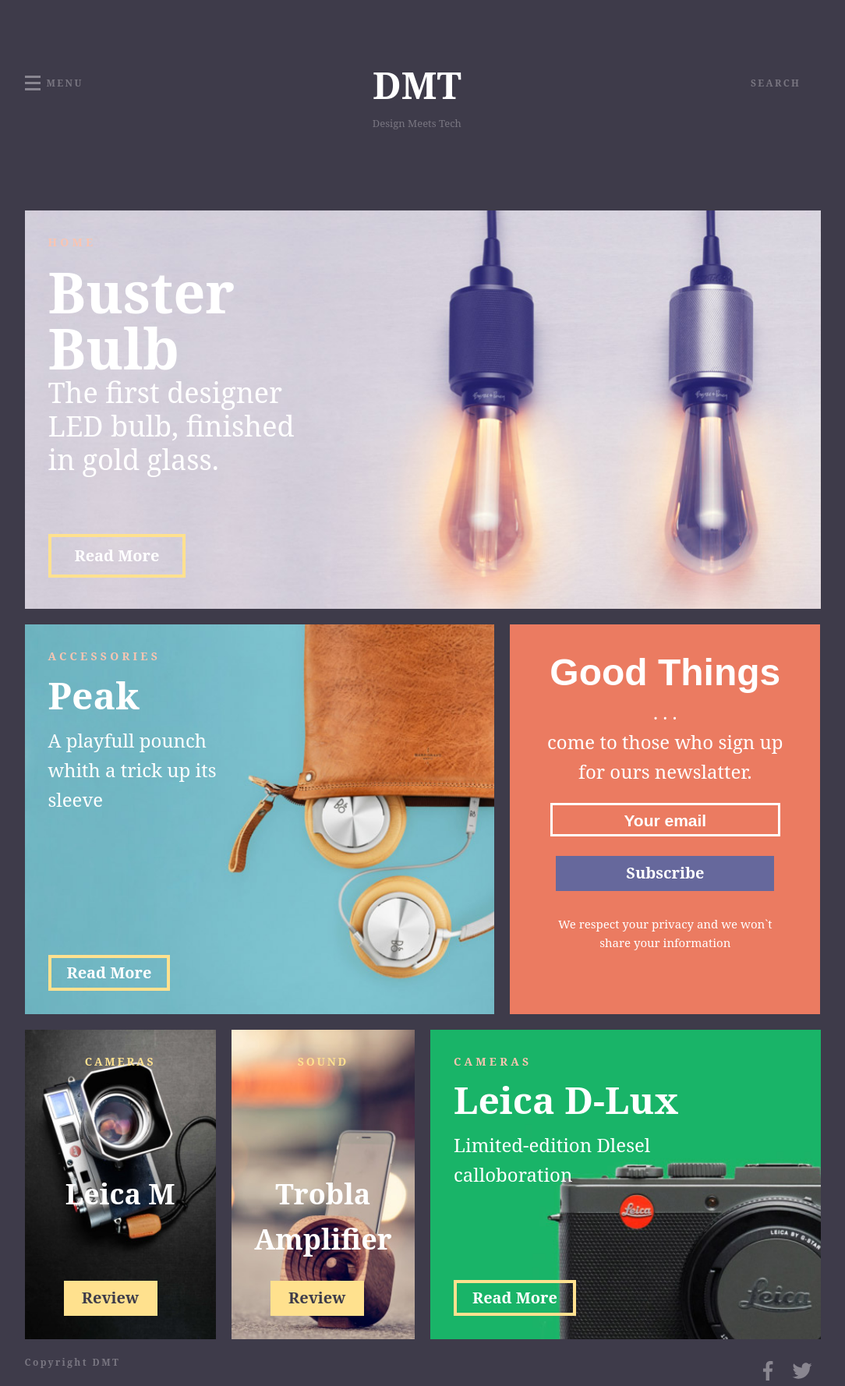
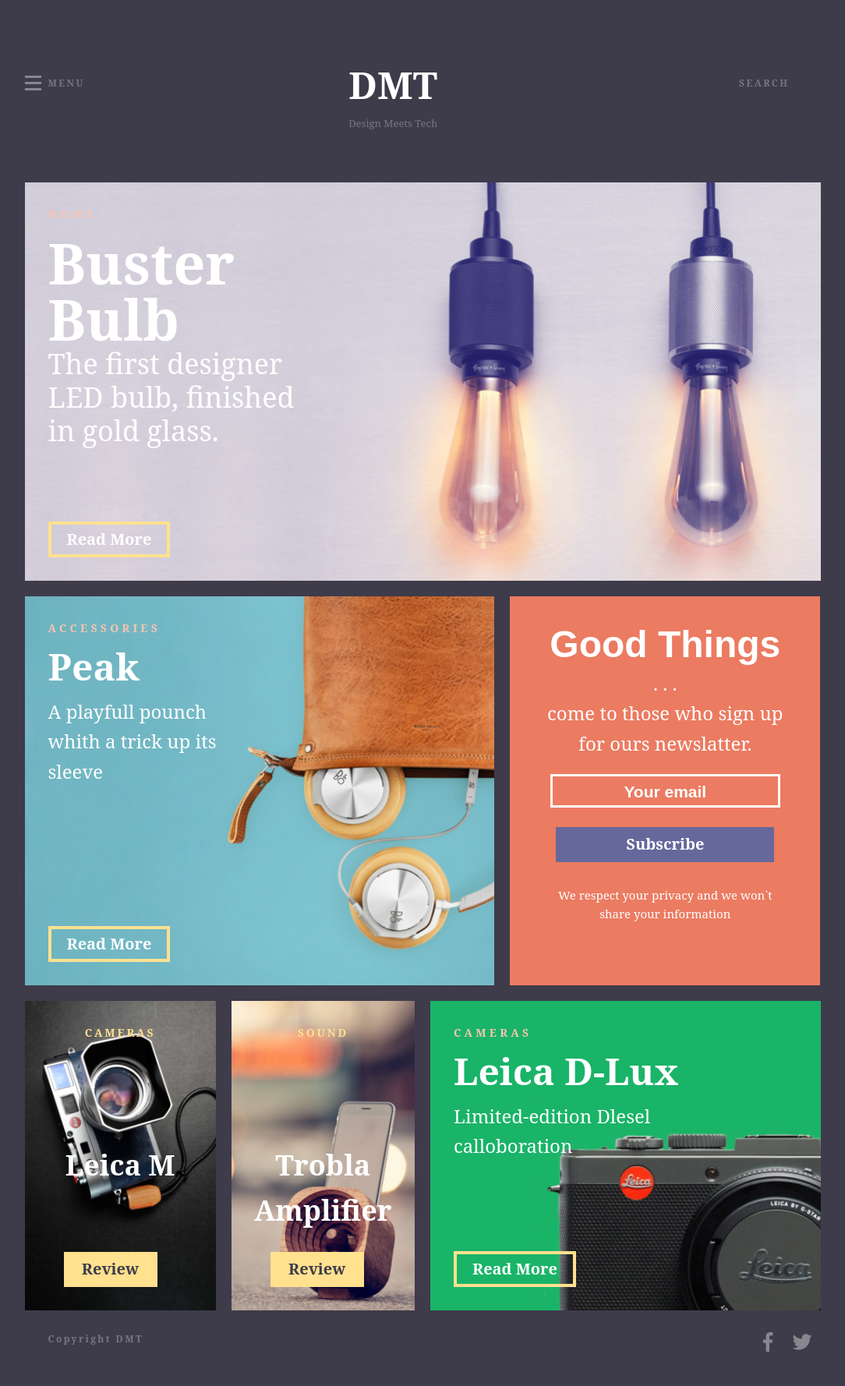
Before and after one commit to CEHCOP/DMT, a plain HTML site: page index.html in a window 1280 px wide. Shown: the whole page at 78% size, without its empty margins (98-1182 px from the left). After the commit the page ends 1741 px from the top, so only its background shows below. Drawn offline with Linux system fonts and the light colour scheme; a web font is replaced by a local one.

Commit message:
add buttons

```diff
--- a/assets/style.css
+++ b/assets/style.css
@@ -1,13 +1,9 @@
 body {
     margin: 0;
     font-family: 'Campton', 'serif';
-
-
-
     font-size: 23px;
     line-height: 1.6;
     color: #333333;
-
     background-color: #3e3b4a;
 }
 
@@ -26,27 +22,20 @@
 /* Container */
 .container__one {
     display: flex;
-
     position: relative;
-
     padding-bottom: 20px;
-
     width: 100%;
     max-width: 1021px;
     margin: 0 auto;
-
 }
-
 
 /* Intro */
 
 .intro {
     width: 100%;
-
     display: flex;
     flex-direction: column;
     align-items: center;
-
     margin-top: 71px;
     margin-bottom: 45px;
 }
@@ -54,7 +43,6 @@
 .intro__title {
     font-size: 48px;
     font-weight: bold;
-
     color:white;
 }
 
@@ -67,54 +55,62 @@
 
 .intro__subtitle {
     font-size: 13px;
-
     color: #797681;
 }
 
 .burger__menu {
+    position: absolute;
     text-decoration: none;
-
+    padding-left: 30px;
+    top: -8px;
     font-size: 12px;
     font-weight: bold;
     letter-spacing: 0.2em;
-
     color: #797681;
 }
 
-.search {
+.burger__footer {
+    position: absolute;
     text-decoration: none;
-
+    padding-top: 15px;
+    padding-left: 30px;
+    top: -8px;
     font-size: 12px;
     font-weight: bold;
     letter-spacing: 0.2em;
-
+    color: #797681;
+}
+.search {
+    position: relative;
+    text-decoration: none;
+    padding-right: 40px;
+    font-size: 12px;
+    font-weight: bold;
+    letter-spacing: 0.2em;
     color: #797681;
 }
 
 .icon__search {
+    position: absolute;
+    z-index: 1;
+    bottom: 90px;
+    right: 0;
     background-image: url(./images/search.png);
-    height: 23px;
-    width: 30px;
+    background-repeat: no-repeat ;
+    height: 46px;
+    width: 40px;
 }
-
-
 
 /* Burger */
 
-
 .burger__item {
-    /* display: block; */
     width: 25px;
     height: 3px;
-
     background-color: #898691;
-
     font-size: 0;
     color: transparent;
-
     position: relative;
     margin-right: 7px;
-
 }
 
 .burger__item:before,
@@ -123,38 +119,28 @@
     width: 100%;
     height: 100%;
     position: absolute;
-
     background-color: #898691;
-
     left: 0;
     z-index: 1;
 }
 
 .burger__item:before {
     top: -8px;
-
 }
 
 .burger__item:after {
     bottom: -8px;
 }
 
-
-
-
-
 /* Main */
 
 .main__suptitle {
     font-size: 14px;
     font-weight: bold;
-
     color: #fac5b1;
-
     padding-top: 30px;
     padding-bottom: 15px;
     padding-left: 30px;
-
     letter-spacing: 0.3em;
 }
 
@@ -162,141 +148,61 @@
     font-size: 72px;
     font-weight: bold;
     line-height: 1.0em;
-
     color: white;
-
     padding-left: 30px;
-
 }
 
 .main__subtitle {
     font-size: 36px;
     font-weight:300;
-
     color: white;
-
     padding-left: 30px;
     padding-bottom: 70px;
-
     line-height: 1.2em;
 }
 
 /* Buttons */
 
 .btn__main {
-
     position: absolute;
     bottom: 20px;
-
+    padding-top: 120px;
+    margin-bottom: 30px;
 }
 
-.btn {
+.btn__readmore {
     display:inline-block;
     vertical-align: top;
-    padding: 8px 30px;
-
+    padding: 3px 20px;
     border: 4px solid #ffe18f;
-
     max-width: 100%;
-
     font-size: 20px;
     font-weight:bold;
     color: #fff;
+    text-decoration: none;
+    transition: background-color 0.1s linear, color 0.1s  linear;
+    margin-left: 30px;
 
-    text-decoration: none;
-
-    transition: background 0.1s
-    linear, color 0.1s  linear;
-
-    margin-left: 30px;
-    margin-bottom: 40px;
-
-}
-
-.button {
-    padding-top: 120px;
-    padding-bottom: 30px;
-}
-
-.btn__second {
-    display:inline-block;
-    vertical-align: top;
-    padding: 3px 20px;
-
-    border: 4px solid #ffe18f;
-
-    max-width: 100%;
-
-    font-size: 20px;
-    font-weight:bold;
-    color: #fff;
-
-    text-decoration: none;
-
-    transition: background 0.1s
-    linear, color 0.1s  linear;
-
-    margin-left: 30px;
     }
 
-
-.review__button {
-
+.button__review {
     margin-top: 85px;
-    margin-bottom: 30px;
     margin-left: 50px;
     font-size: 20px;
     color:#3d3c4a;
     padding: 6px 15px;
-
     max-width: 100%;
-
-
     display: inline-block;
     vertical-align: top;
     font-weight: 600;
-
     text-decoration: none;
     text-align: center;
 
-}
-
-.button--yellow {
     background-color: #ffe18e;
-}
-
-.button--yellow {
-    height:45px;
+    height: 45px;
     width: 120px;
 }
 
-.review__button__second {
-    margin-top: 30px;
-    margin-bottom: 30px;
-    margin-left: 50px;
-    font-size: 20px;
-    color:#3d3c4a;
-    padding: 6px 15px;
-
-    max-width: 100%;
-
-
-    display: inline-block;
-    vertical-align: top;
-    font-weight: 600;
-
-    text-decoration: none;
-    text-align: center;
-}
-
-.button--blue {
-    background-color: #ffe18e;
-}
-
-.button--blue {
-    height:45px;
-    width: 120px;
-}
 
 .accessories__button {
     margin-top: 25px;
@@ -304,23 +210,15 @@
     font-size: 20px;
     color: white;
     padding: 6px 35px;
-
     max-width: 100%;
-
     display: inline-block;
     vertical-align: top;
     font-weight: 600;
-
     text-decoration: none;
     text-align: center;
-}
 
-.button--red {
     background-color: #66689c;
-}
-
-.button--red {
-    height:45px;
+    height: 45px;
     width: 280px;
 }
 
@@ -334,11 +232,9 @@
 .accessories__subtitle {
     font-size: 14px;
     font-weight: bold;
-
     color: #fac5b1;
     text-transform: uppercase;
     letter-spacing: 0.3em;
-
     padding-top: 30px;
     padding-left: 30px;
 }
@@ -346,64 +242,45 @@
 .accessories__title {
     font-size: 48px;
     font-weight: bold;
-
     color: white;
-
     padding-left: 30px;
-
 }
 
 .accessories__text {
     font-size: 24px;
     font-weight: 300;
-
     color: white;
-
     padding-left: 30px;
 }
 
 .accessories__subtitle__right {
     font-size: 48px;
     font-weight: bold;
-
     font-family: 'Kaushan', sans-serif;
-
     color: white;
-
     padding-top: 40px;
-
     line-height: 0.9em;
 }
 
 .accessories__title__right {
     font-size: 24px;
     font-weight: 300;
-
     color: white;
-
     padding-top: 10px;
-
 }
 
 .accessories__suptitle__right {
     padding-bottom: 80px;
 }
 
-
-
 .input {
-
     font-size: 21px;
     height: 30px;
-
     color: white;
     font-weight: bold;
     border:thin;
-
     text-align: center;
     resize: none;
-
-
     background-color: #eb7b61;
 }
 
@@ -418,19 +295,13 @@
 .inner__border {
     display: -webkit-inline-box;
     text-align: center;
-
     margin-top: 20px;
-
-
     border: 3px solid #fff;
-
 }
-
 
 .accessories__suptitle__right {
     font-size: 15px;
     font-weight: 300;
-
     color: white;
 }
 
@@ -442,35 +313,26 @@
 }
 
 .review__text {
-
     font-size: 36px;
     font-weight: bold;
-
     color: white;
-
     padding-top: 130px;
 }
-
 
 .review__title {
     font-size: 14px;
     font-weight: bold;
     text-transform: uppercase;
     letter-spacing: 0.2em;
-
     color: #ffe18f;
-
     padding-top: 30px;
 }
-
-
 
 .review__right__bg {
     background-image: url(./images/review/Vector\ Smart\ Object3.jpg);
     background-repeat: no-repeat;
     background-size:cover;
 }
-
 
 .social {
     display: flex;
@@ -480,7 +342,6 @@
     position: absolute;
     right: 0;
     top: 0;
-
 }
 
 .social__item {
@@ -490,50 +351,40 @@
     height: 40px;
     width: 40px;
     margin-right: 4px;
-
-    transition: background 0.1s linear;
+    transition: background-color 0.1s linear;
 }
 
 .social__item:hover {
-    background-color: #e8ecee;
+    background-color: #898690;
 }
 
-
 .social__item:hover .social__icon {
-
     fill: #000;
 }
 
 .social__icon {
-    fill: #c6cacc;
+    fill: #567788;
     display: block;
     height: 25px;
-
 }
 
 .social--footer .social__icon {
     fill: #898690;
 }
 
-
-
 .review__bg {
     text-align: center;
     background-repeat: no-repeat;
     background-size: cover;
-
     padding-bottom: 100px;
-
     height: 100%;
 }
 
     .container__25 {
         flex-basis: 25%;
-
     }
     .container__50 {
         flex-basis: 50%;
-
     }
 
     .container__40 {
@@ -542,7 +393,6 @@
 
     .container__60 {
         flex-basis: 60%;
-
     }
 
     .container__100 {
@@ -552,13 +402,14 @@
     ._pr10 {
         padding-right: 10px;
     }
+
     ._pl10 {
         padding-left: 10px;
     }
+
     ._tal {
         text-align: left;
     }
-
 
     /* Media */
 
@@ -589,10 +440,11 @@
 
             .btn__main {
                 position: unset;
+                padding-bottom: 30px;
             }
 
             .review__button{
-            margin-left: 10px;
+                margin-left: 10px;
             }
 
             .review__button__second {
@@ -604,4 +456,25 @@
                 flex-direction: column;
                 align-items: center;
             }
+
+            .icon__search {
+                bottom: 55px;
+            }
+
+            .burger__menu {
+                padding-left: 20px;
+            }
+
+            .burger__item {
+                padding-left: 10px;
+            }
+
+            .intro {
+                margin-top: 49px;
+                margin-bottom: 30px;
+            }
+
+            .review__bg {
+                padding-bottom: 0;
+            }
         }
--- a/index.html
+++ b/index.html
@@ -40,28 +40,25 @@
         </svg>
 
         <header class="header">
+
             <div class="container__one">
-
                 <div class="header__inner">
-
-                        <div class="burger__item"></div>
-
-                    <a href class="burger__menu">MENU</a>
+                    <div class="burger__item">
+                        <a href class="burger__menu">MENU</a>
+                    </div>
                     <div class="intro">
                         <div class="intro__title">DMT</div>
                         <div class="intro__subtitle">Design Meets Tech</div>
                     </div>
-                    <a href class="search">SEARCH</a>
-                    <a class="icon__search"></a>
+                    <a href class="icon__search">
+                        <a href class="search">SEARCH</a>
+                    </a>
                 </div>
+            </div>  <!--container-->
 
-            </div> - <!--container-->
         </header>
 
-
-
         <div class="container__one">
-
             <div class="container__100">
                 <div class="review__bg _tal" style="background-image:url(./assets/images/Vector\ Smart\ Object.jpg)">
                     <div class="main__suptitle">HOME</div>
@@ -69,113 +66,78 @@
                     <div class="main__subtitle">
                         The first designer <br>
                         LED bulb, finished <br>
-                        in gold glass.</div>
-
+                        in gold glass.
+                    </div>
                     <div class="btn__main">
-                        <a class="btn" href="#">Read More</a>
+                        <a class="btn__readmore" href="#">Read More</a>
                     </div>
-
                 </div>
             </div>
-
-
         </div> <!-- Container -->
 
         <div class="container__one">
-
                 <div class="container__60 _pr10">
                     <div class="review__bg _tal" style="background-image:url(./assets/images/second/Vector\ Smart\ Object.jpg)">
-
                         <div class="accessories__subtitle">Accessories</div>
                         <div class="accessories__title">Peak</div>
                         <div class="accessories__text">A playfull pounch <br> whith a trick up its <br> sleeve</div>
-
-                    <div class="btn__main">
-                        <div class="button">
-                            <a class="btn__second" href="#">Read More</a>
+                        <div class="btn__main">
+                            <a class="btn__readmore" href="#">Read More</a>
                         </div>
                     </div>
-
-
-
-
-                    </div>
                 </div>
-
                 <div class="container__40 _pl10">
                     <div class="accessories__form">
                         <div class="accessories__subtitle__right">Good Things</div>
                         <div class="accessories__title__right">.   .   . <br> come to those who sign up <br> for ours newslatter.</div>
-
-
-
                     <div class="flex">
                         <div class="inner__border">
                             <input class="input"  placeholder="Your email">
                         </div>
 
-                        <a class="accessories__button button--red" href="#">Subscribe</a>
+                        <a class="accessories__button" href="#">Subscribe</a>
+
                     </div>
-
                         <div class="accessories__suptitle__right">We respect your privacy and we won`t <br> share your information</div>
                     </div>
                 </div>
-
         </div> <!-- Container -->
 
         <div class="container__one">
-
                     <div class="container__25 _pr10">
                         <div class="review__bg" style="background-image:url(./assets/images/review/Vector\ Smart\ Object1.jpg)">
                             <div class="review__title">Cameras</div>
                             <div class="review__text">Leica M</div>
-
                             <div class="btn__main">
-                                <a class="review__button button--yellow" href="#">Review</a>
+                                <a class="button__review" href="#">Review</a>
                             </div>
-
-
-
                         </div>
                     </div>
-
                     <div class="container__25 _pl10 _pr10">
                         <div class="review__bg" style="background-image:url(./assets/images/review/Vector\ Smart\ Object2.jpg)">
                             <div class="review__title">Sound</div>
                             <div class="review__text">Trobla <br> Amplifier</div>
-
                             <div class="btn__main">
-                                <a class="review__button__second button--blue" href="#">Review</a>
+                                <a class="button__review" href="#">Review</a>
                             </div>
-
-
                         </div>
                     </div>
-
                     <div class="container__50 _pl10">
                         <div class="review__bg _tal" style="background-image:url(./assets/images/review/Vector\ Smart\ Object3.jpg)">
                             <div class="accessories__subtitle">Cameras</div>
                             <div class="accessories__title">Leica D-Lux</div>
                             <div class="accessories__text">Limited-edition Dlesel <br> calloboration</div>
-
                             <div class="btn__main">
-                                <div class="button">
-                                    <a class="btn__second" href="#">Read More</a>
-                                </div>
+                                    <a class="btn__readmore" href="#">Read More</a>
                             </div>
-
-
-
                         </div>
                     </div>
-
         </div> <!-- Container -->
 
         <footer>
+
             <div class="container__one">
-
-                <a href class="burger__menu">Copyright DMT</a>
-
+                <a class="burger__footer">Copyright DMT</a>
                 <div class="social social--footer">
                     <a class="social__item" href="#" target="blank">
                         <svg class="social__icon">
@@ -188,8 +150,8 @@
                         </svg>
                     </a>
                 </div>
+            </div>
 
-            </div>
         </footer>
 
 
```
